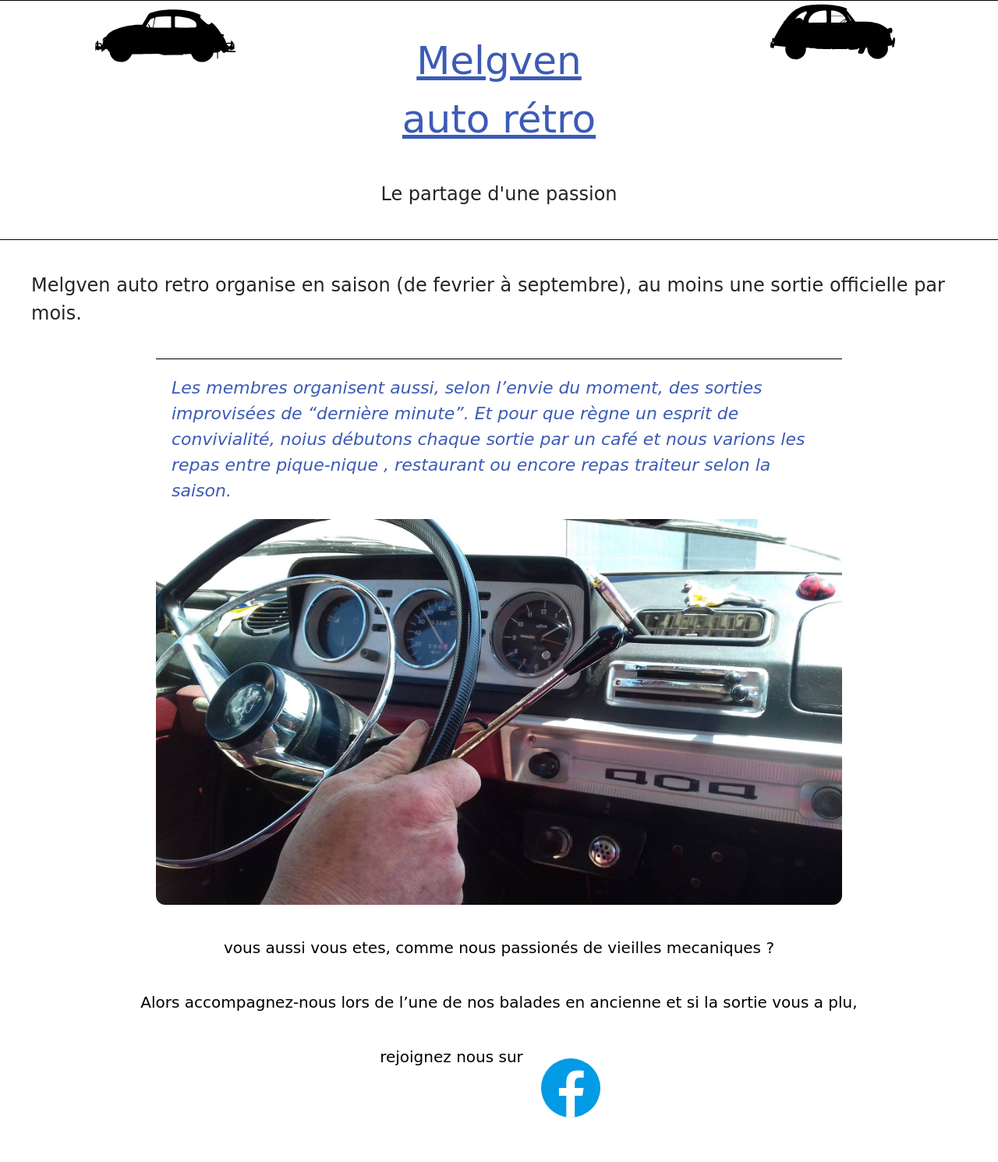
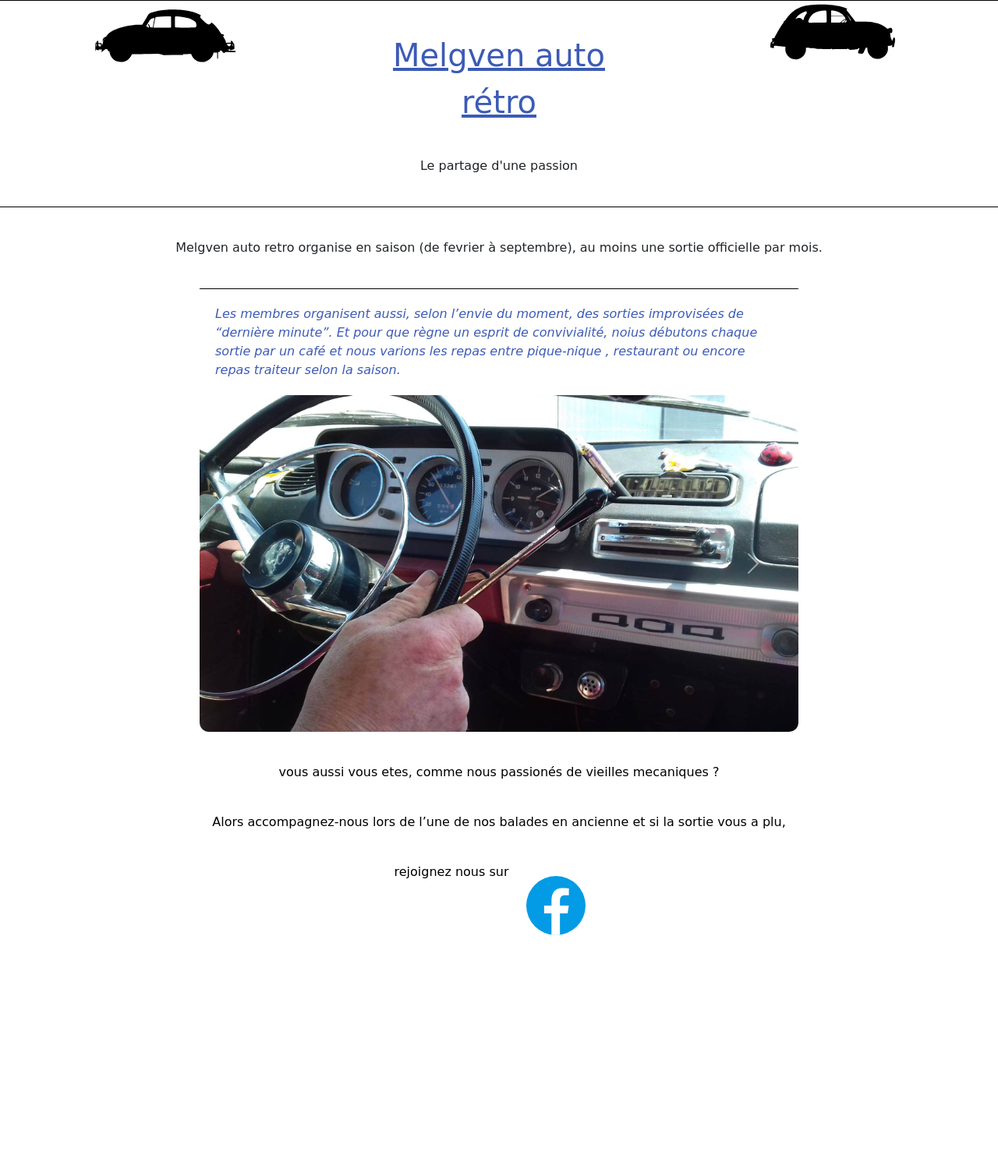
Before and after one commit to benjaminlefee/melven-auto-retro, a PHP site: page / in a window 1280 px wide. Shown: the part 126-1617 px from the top of the page at 78% size. After the commit the page ends 1326 px from the top, so only its background shows below. Run offline with PHP 8.4, Linux system fonts and the light colour scheme.

Commit message:
[ajout d'un carrousel]

```diff
--- a/index.html
+++ b/index.html
@@ -45,7 +45,33 @@
     <article class="ab">
       <p> Les membres organisent aussi, selon l’envie du moment, des sorties improvisées de “dernière minute”.
         Et pour que règne un esprit de convivialité, noius débutons chaque sortie par un café et nous varions les repas entre pique-nique , restaurant ou encore repas traiteur selon la saison.</p>
-      <img src="images/52453403_841223406219497_7643340275456147456_n.jpg" alt="404">
+        <div id="carouselExampleControls" class="carousel slide" data-bs-ride="carousel">
+          <div class="carousel-inner">
+            <div class="carousel-item active">
+              <img src="images/52453403_841223406219497_7643340275456147456_n.jpg" class="d-block w-100" alt="404">
+            </div>
+            <div class="carousel-item">
+              <img src="images/291339737_1762207160787779_9104488661811746071_n.jpg" class="d-block w-100" alt="triumph">
+            </div>
+            <div class="carousel-item">
+              <img src="images/333018906_996367781749010_2166175182849565071_n.jpg" class="d-block w-100" alt="cox">
+            </div>
+            <div class="carousel-item">
+              <img src="images/295780042_1780829858925509_8767461772196466964_n.jpg" class="d-block w-100" alt="cox">
+            </div>
+            <div class="carousel-item">
+              <img src="images/339415989_600197731771955_754676538964326186_n.jpg" class="d-block w-100" alt="cox">
+            </div>
+          </div>
+          <button class="carousel-control-prev" type="button" data-bs-target="#carouselExampleControls" data-bs-slide="prev">
+            <span class="carousel-control-prev-icon" aria-hidden="true"></span>
+            <span class="visually-hidden">Previous</span>
+          </button>
+          <button class="carousel-control-next" type="button" data-bs-target="#carouselExampleControls" data-bs-slide="next">
+            <span class="carousel-control-next-icon" aria-hidden="true"></span>
+            <span class="visually-hidden">Next</span>
+          </button>
+        </div>
     </article>
     <div>
       <p class="invitation">vous aussi vous etes, comme nous passionés de vieilles mecaniques ?</p>
--- a/style.css
+++ b/style.css
@@ -19,7 +19,7 @@ border-radius: 10px;}
   color: #3C5BB6;
   text-decoration: underline;
   font-family: cursive;
-  font-size: 50px;
+  font-size: 40px;
   display: flex;
   justify-content: center;
 }
@@ -38,21 +38,21 @@ article{
 }
 article p{
   border-top: none;
-  font-size: 24px;
+  font-size: 16px;
   display: flex;
   justify-content: center;
   font-family: cursive ;
   margin: 40px;
 }
 .ab{
-  margin-right: 200px;margin-left: 200px;
+  margin-right: 20vw;margin-left: 20vw;
   color: #3C5BB6;
   font-style: italic;
   font-size: 16px;
 
 }
 .ab p{
-  font-size: 22px;
+  font-size: 16px;
   margin: 20px;
 }
 article img{
@@ -64,9 +64,12 @@ article img{
 .invitation{
   display: flex;
   justify-content: center;
-  font-size: 20px;
+  font-size: 16px;
   font-family: cursive;
   margin: 40px;
   color: black;
   text-decoration:none ;
 }
+img{
+  objext-fit: contain;
+}
```
Also changed, not shown: images/295780042_1780829858925509_8767461772196466964_n.jpg (added), images/333018906_996367781749010_2166175182849565071_n.jpg (added), images/339415989_600197731771955_754676538964326186_n.jpg (added).
